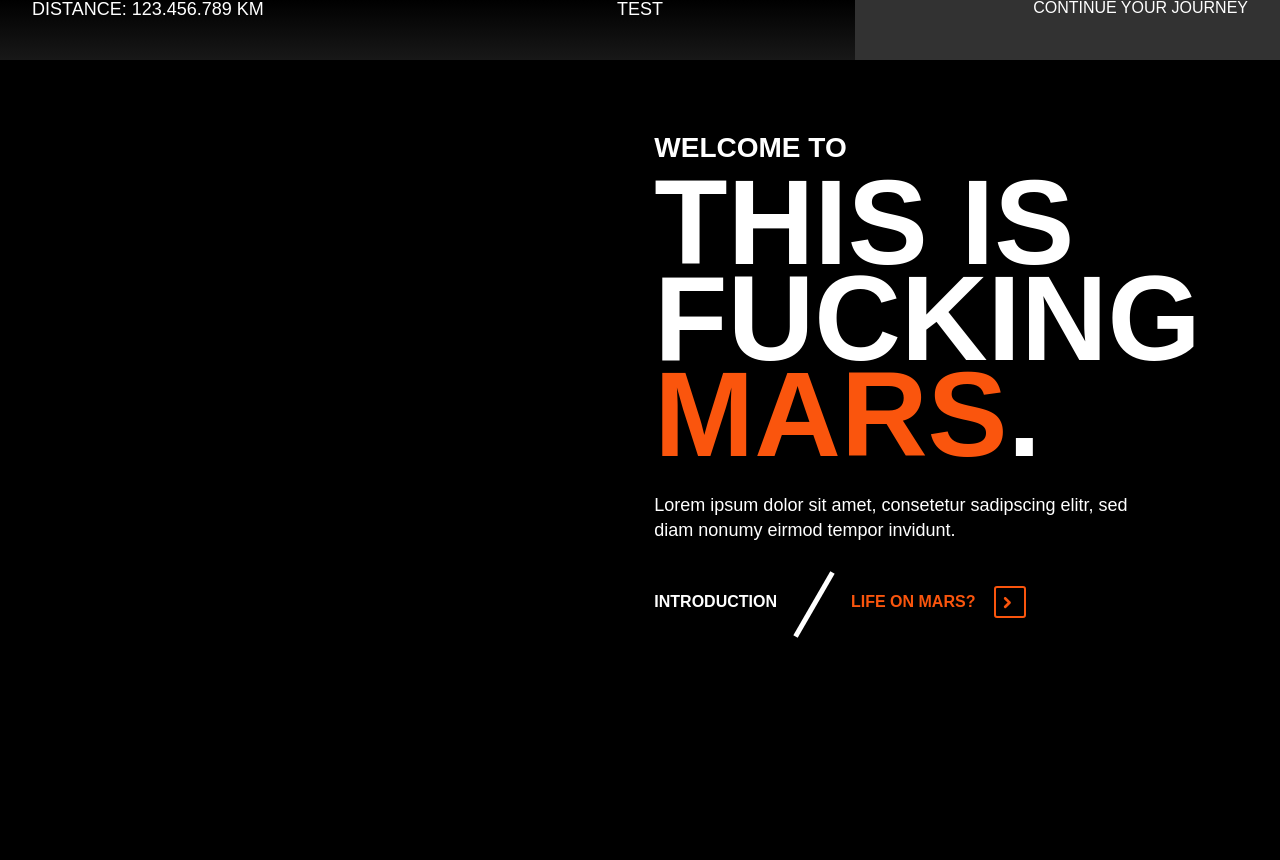
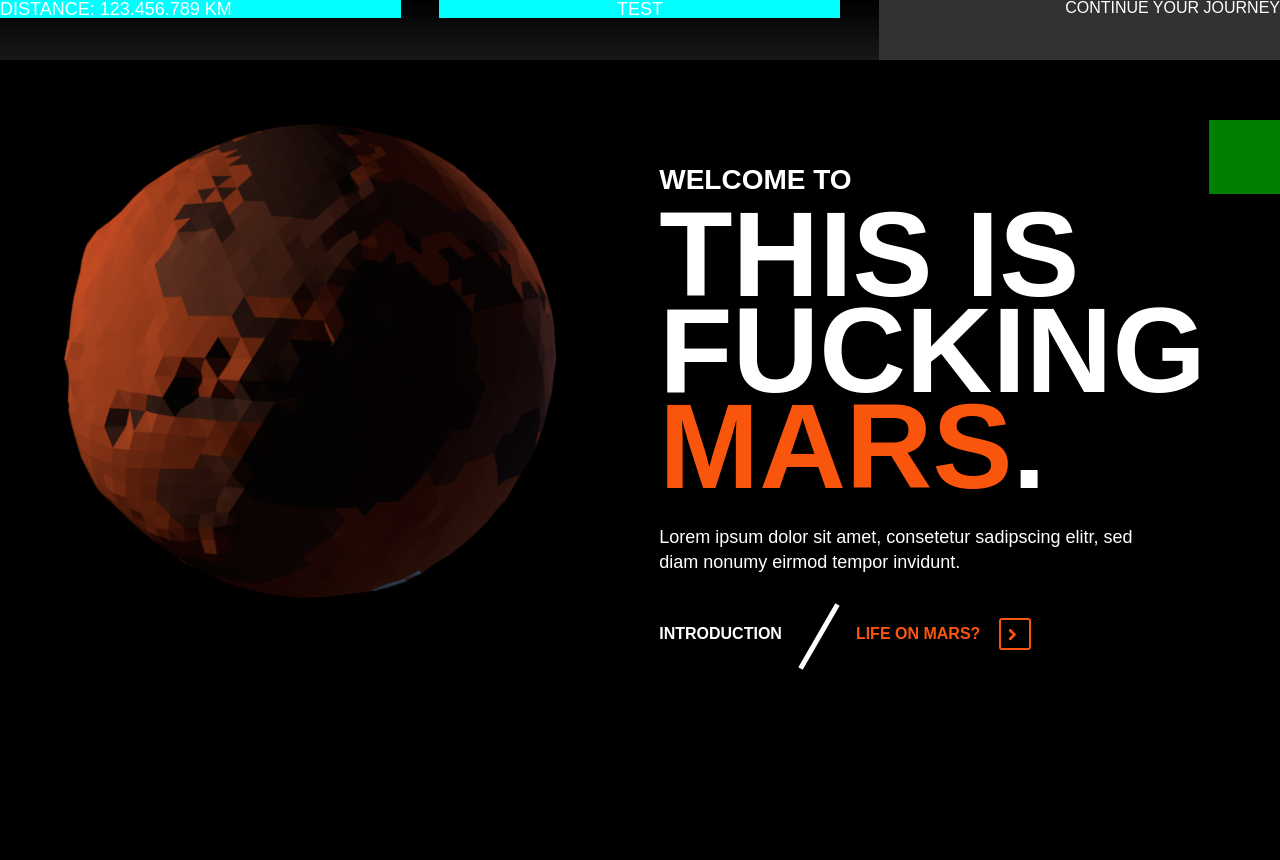
Before and after one commit to juliasser/pro5, a PHP site: page /index_styling.html in a window 1280 px wide. Run offline with PHP 8.4, Linux system fonts and the light colour scheme; some libraries are stand-ins or nearby versions.

Commit message:
more boring fronted stuff

```diff
--- a/css/main.css
+++ b/css/main.css
@@ -31,6 +31,7 @@ html {
 /* mixin for cross browser transitions */
 /* cross browser border radius */
 /* transform */
+/* css calculating */
 html, body, div, span, applet, object, iframe,
 h1, h2, h3, h4, h5, h6, p, blockquote, pre,
 a, abbr, acronym, address, big, cite, code,
@@ -49,14 +50,21 @@ time, mark, audio, video {
   border: 0;
   font-size: 12px, 120px;
   font: inherit;
-  vertical-align: baseline; }
+  vertical-align: baseline;
+  box-sizing: border-box; }
 
 article, aside, details, figcaption, figure,
 footer, header, hgroup, menu, nav, section {
   display: block; }
 
+html {
+  height: 100%;
+  width: 100%; }
+
 body {
-  line-height: 1; }
+  line-height: 1;
+  height: 100%;
+  width: 100%; }
 
 ol, ul {
   list-style: none; }
@@ -75,18 +83,20 @@ table {
 
 /* stuffing everything together ;) */
 /* Base layout */
+html {
+  max-width: 5000px;
+  margin-left: auto;
+  margin-right: auto; }
+  html::after {
+    clear: both;
+    content: "";
+    display: block; }
+
 body {
   font-family: "proxima-nova", sans-serif;
   font-size: 12px, 120px;
   color: #fff;
-  max-width: 95%;
-  margin-left: auto;
-  margin-right: auto;
   background-color: black; }
-  body::after {
-    clear: both;
-    content: "";
-    display: block; }
 
 h2 {
   line-height: .8; }
@@ -94,6 +104,11 @@ h2 {
 /* Global elements */
 .global--float-left {
   float: left; }
+
+.global--vertical-align-center {
+  display: inline-block;
+  vertical-align: middle;
+  height: 100%; }
 
 /* animation keyframes */
 @-webkit-keyframes totheright {
@@ -296,55 +311,84 @@ h2 {
     top: 0;
     left: 0;
     overflow: hidden; }
-    #planet-detail #planet-detail--bar-top #text {
-      max-width: 95%;
+    #planet-detail #planet-detail--bar-top #bar-top--text {
+      max-width: 5000px;
       margin-left: auto;
       margin-right: auto; }
-      #planet-detail #planet-detail--bar-top #text::after {
+      #planet-detail #planet-detail--bar-top #bar-top--text::after {
         clear: both;
         content: "";
         display: block; }
-      #planet-detail #planet-detail--bar-top #text h1 {
+      #planet-detail #planet-detail--bar-top #bar-top--text h1 {
+        background-color: aqua;
         float: left;
         display: block;
-        margin-right: 2.3576520234%;
-        width: 14.7019566472%;
+        margin-right: 3.0075467489%;
+        width: 31.3283021674%;
         text-align: center;
         font-size: 18px;
         text-transform: uppercase; }
-        #planet-detail #planet-detail--bar-top #text h1:last-child {
+        #planet-detail #planet-detail--bar-top #bar-top--text h1:last-child {
           margin-right: 0; }
-      #planet-detail #planet-detail--bar-top #text #distance {
+      #planet-detail #planet-detail--bar-top #bar-top--text #bar-top--distance {
         float: left;
         display: block;
-        margin-right: 2.3576520234%;
-        width: 40.291369653%;
+        margin-right: 3.0075467489%;
+        width: 31.3283021674%;
+        background-color: aqua;
         float: left;
         text-transform: uppercase;
         font-size: 18px; }
-        #planet-detail #planet-detail--bar-top #text #distance:last-child {
+        #planet-detail #planet-detail--bar-top #bar-top--text #bar-top--distance:last-child {
           margin-right: 0; }
-    #planet-detail #planet-detail--bar-top #continue {
-      padding-right: 2.5%;
+    #planet-detail #planet-detail--bar-top #bar-top--continue {
       text-align: right;
+      float: left;
+      display: block;
+      margin-right: 3.0075467489%;
+      width: 31.3283021674%;
       position: absolute;
       right: 0;
       top: 0;
       height: 100%;
-      width: 425px;
-      width: 425/12px, 120pxrem;
       background-color: #323232; }
-      #planet-detail #planet-detail--bar-top #continue #continue--link {
+      #planet-detail #planet-detail--bar-top #bar-top--continue:last-child {
+        margin-right: 0; }
+      #planet-detail #planet-detail--bar-top #bar-top--continue #continue--link {
         text-transform: uppercase; }
-  #planet-detail #planet-detail--txt {
+  #planet-detail .infowrapper {
+    height: 100%;
+    max-width: 5000px;
+    margin-left: auto;
+    margin-right: auto;
+    height: -moz-calc(100% - 3.75rem);
+    height: -webkit-calc(100% - 3.75rem);
+    height: calc(100% - 3.75rem);
+    margin-top: 3.75rem; }
+    #planet-detail .infowrapper::after {
+      clear: both;
+      content: "";
+      display: block; }
+  #planet-detail #planet-detail--model {
+    height: 100%;
     float: left;
     display: block;
-    margin-right: 2.3576520234%;
-    width: 40.291369653%;
-    margin-left: 51.1788260117%;
+    margin-right: 3.0075467489%;
+    width: 48.4962266255%;
+    padding: 4rem; }
+    #planet-detail #planet-detail--model:last-child {
+      margin-right: 0; }
+    #planet-detail #planet-detail--model img {
+      width: 100%;
+      height: auto; }
+  #planet-detail #planet-detail--txt {
+    height: 100%;
+    float: left;
+    display: block;
+    margin-right: 3.0075467489%;
+    width: 39.9122643964%;
     margin-top: 3.75rem;
-    height: 100vh;
-    padding-top: 74px; }
+    padding-top: 46px; }
     #planet-detail #planet-detail--txt:last-child {
       margin-right: 0; }
     #planet-detail #planet-detail--txt h2 {
@@ -360,6 +404,16 @@ h2 {
       font-size: 18px;
       margin-top: 31px;
       line-height: 1.4; }
+  #planet-detail #planet-detail--solarsystem {
+    float: left;
+    display: block;
+    margin-right: 3.0075467489%;
+    width: 5.5764154801%;
+    background-color: green;
+    margin-top: 3.75rem;
+    padding-top: 74px; }
+    #planet-detail #planet-detail--solarsystem:last-child {
+      margin-right: 0; }
   #planet-detail #planet-detail--btns {
     margin-top: 51px; }
     #planet-detail #planet-detail--btns .planet-detail--btns-single {
--- a/css/scss/_base.scss
+++ b/css/scss/_base.scss
@@ -1,10 +1,12 @@
 /* Base layout */
 
+html {
+    @include outer-container();
+}
 body {
     font-family: $main-font;
     font-size: $font-size-base;
     color: $color-copytext;
-    @include outer-container();
     background-color: black;
 }
 h2 {
@@ -18,6 +20,11 @@ h2 {
 }
 .global--float-left {
     float: left;
+}
+.global--vertical-align-center {
+    display: inline-block;
+    vertical-align: middle;
+    height: 100%;
 }
 
 /* animation keyframes */
@@ -54,36 +61,38 @@ h2 {
     #planet-detail--bar-top {
         position: fixed;
         width: 100%;
-        height: $topbar--height;
+        height: $topbar--height-rem;
         @include gradient(#000000, #181818);
         top: 0;
         left: 0;
         overflow: hidden;
         // includes the text in the top bar
-        #text {
+        #bar-top--text {
             @include outer-container();
             h1 {
-                @include span-columns(2);
+                background-color: aqua;
+                @include span-columns(4);
                 text-align: center;
                 font-size: $font-size-h1--topnav;
                 text-transform: uppercase;
             }
-            #distance {
-                @include span-columns(5);
+            #bar-top--distance {
+                @include span-columns(4);
+                background-color: aqua;
                 float: left;
                 text-transform: uppercase;
                 font-size: $font-size-h1--topnav;
             }
         }
         // the continue button is excluded from the container since it has to be positioned at right 0 top 0
-        #continue {
-            padding-right: (100%-$max-width)/2; // calculates the padding to the right regarding the grid systems max width in percent (which is 95%)
+        #bar-top--continue {
+            //padding-right: (100%-$max-width)/2; // calculates the padding to the right regarding the grid systems max width in percent (which is 95%)
             text-align: right;
+            @include span-columns(4);
             position: absolute;
             right: 0;
             top: 0;
             height: 100%;
-            @include rem("width", 425);
             // @include rotate(25deg);
             background-color: #323232;
             #continue--link {
@@ -94,12 +103,26 @@ h2 {
     /*
     * This is the content area for each planet (text, facts...)
     */
+    .infowrapper {
+        height: 100%;
+        @include outer-container();
+        @include calc(height, '100% - #{$topbar--height-rem}');
+        margin-top: $topbar--height-rem;
+    }
+    #planet-detail--model {
+        height: 100%;
+        @include span-columns(6);
+        padding: 4rem;
+        img {
+            width: 100%;
+            height: auto;
+        }
+    }
     #planet-detail--txt {
+        height: 100%;
         @include span-columns(5);
-        @include shift(6);
-        margin-top: $topbar--height;
-        height: 100vh;
-        padding-top: ms(7);
+        margin-top: $topbar--height-rem;
+        padding-top: ms(5);
         h2 {
             font-size: $font-size-h2--intro;
             text-transform: uppercase;
@@ -116,6 +139,12 @@ h2 {
             margin-top: ms(4);
             line-height: 1.4;
         }
+    }
+    #planet-detail--solarsystem {
+        @include span-columns(1);
+        background-color: green;
+        margin-top: $topbar--height-rem;
+        padding-top: ms(7);
     }
     /* The buttons which allow to navigate through the content slides */
     #planet-detail--btns {
--- a/css/scss/_grid-settings.scss
+++ b/css/scss/_grid-settings.scss
@@ -1,7 +1,8 @@
 /* global grid settings for Neat */
 $grid-columns: 12;
-$max-width: 95%;
+$max-width: 5000px;
+$column: 3em;
 $visual-grid: false;
-$visual-grid-color: red;
-$visual-grid-index: front;
+$visual-grid-color: blue;
+$visual-grid-index: 99;
 $visual-grid-opacity: 0.5;
--- a/css/scss/_mixins.scss
+++ b/css/scss/_mixins.scss
@@ -105,3 +105,10 @@
 	-webkit-transform: $transforms;
           transform: $transforms;
 }
+
+/* css calculating */
+@mixin calc($property, $expression) {
+  #{$property}: -moz-calc(#{$expression});
+  #{$property}: -webkit-calc(#{$expression});
+  #{$property}: calc(#{$expression});
+}
--- a/css/scss/_reset.scss
+++ b/css/scss/_reset.scss
@@ -21,14 +21,22 @@ time, mark, audio, video {
   font-size: $font-size-base;
   font: inherit;
   vertical-align: baseline;
+  box-sizing: border-box;
 }
 // HTML5 display-role reset for older browsers
 article, aside, details, figcaption, figure,
 footer, header, hgroup, menu, nav, section {
   display: block;
 }
+html {
+  height: 100%;
+  width: 100%;
+}
+
 body {
   line-height: 1;
+  height: 100%;
+  width: 100%;
 }
 ol, ul {
   list-style: none;
--- a/css/scss/_variables.scss
+++ b/css/scss/_variables.scss
@@ -27,4 +27,5 @@ $font-size-h2--slide: ms(3);
 $font-size-p--intro: ms(1);
 
 /* measures */
-$topbar--height: rem(60);
+$topbar--height-px: 60;
+$topbar--height-rem: rem($topbar--height-px);
--- a/index_styling.html
+++ b/index_styling.html
@@ -13,16 +13,17 @@
 <body id='planet-detail' class="mars">
 
     <div id="planet-detail--bar-top">
-        <div id="text">
-            <span id="distance">Distance: 123.456.789 km</span>
+        <div id="bar-top--text">
+            <span id="bar-top--distance">Distance: 123.456.789 km</span>
             <h1>Test</h1>
         </div>
-        <div id="continue">
+        <div id="bar-top--continue">
             <span id="continue--link">Continue your journey</span>
         </div>
 
     </div>
-
+    <div class="infowrapper">
+       <section id="planet-detail--model"><img src="assets/img/planets/mars-demo.png"></section>
         <section id="planet-detail--txt">
             <h3>Welcome to</h3>
             <h2>This is fucking <span class="planet">Mars</span>.</h2>
@@ -31,9 +32,20 @@
                 <span class="planet-detail--btns-single global--float-left">Introduction</span>
                 <hr class="planet-detail--hr global--float-left">
                 <span class="planet-detail--btns-single global--float-left continue">Life on Mars?</span>
-            <div class="planet-detail--key-right-s global--float-left"><div class="key-right--arrow"><svg enable-background="new 0 0 32 32" height="32px" id="arrow" version="1.1" viewBox="0 0 32 32" width="32px" xml:space="preserve" xmlns="http://www.w3.org/2000/svg" xmlns:xlink="http://www.w3.org/1999/xlink"><path d="M24.291,14.276L14.705,4.69c-0.878-0.878-2.317-0.878-3.195,0l-0.8,0.8c-0.878,0.877-0.878,2.316,0,3.194  L18.024,16l-7.315,7.315c-0.878,0.878-0.878,2.317,0,3.194l0.8,0.8c0.878,0.879,2.317,0.879,3.195,0l9.586-9.587  c0.472-0.471,0.682-1.103,0.647-1.723C24.973,15.38,24.763,14.748,24.291,14.276z"/></svg></div></div>
+                <div class="planet-detail--key-right-s global--float-left">
+                    <div class="key-right--arrow">
+                        <svg enable-background="new 0 0 32 32" height="32px" id="arrow" version="1.1" viewBox="0 0 32 32" width="32px" xml:space="preserve" xmlns="http://www.w3.org/2000/svg" xmlns:xlink="http://www.w3.org/1999/xlink">
+                            <path d="M24.291,14.276L14.705,4.69c-0.878-0.878-2.317-0.878-3.195,0l-0.8,0.8c-0.878,0.877-0.878,2.316,0,3.194  L18.024,16l-7.315,7.315c-0.878,0.878-0.878,2.317,0,3.194l0.8,0.8c0.878,0.879,2.317,0.879,3.195,0l9.586-9.587  c0.472-0.471,0.682-1.103,0.647-1.723C24.973,15.38,24.763,14.748,24.291,14.276z" />
+                        </svg>
                     </div>
+                </div>
+            </div>
+
+
         </section>
+        <section id="planet-detail--solarsystem"></section>
+    </div>
+
 
 
     <!-- typekit -->
```
Also changed, not shown: assets/img/planets/mars-demo.png (added). Lines whose indentation alone changed are shown as unchanged.
